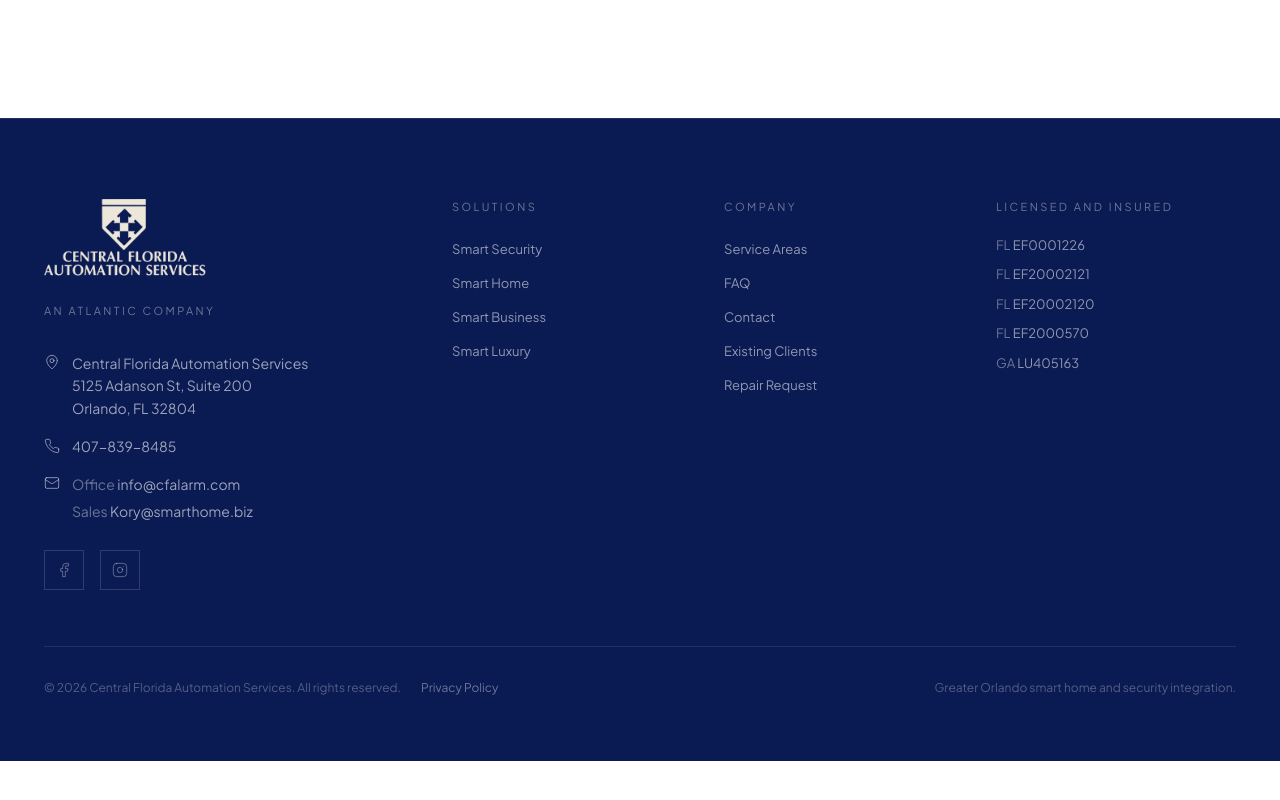
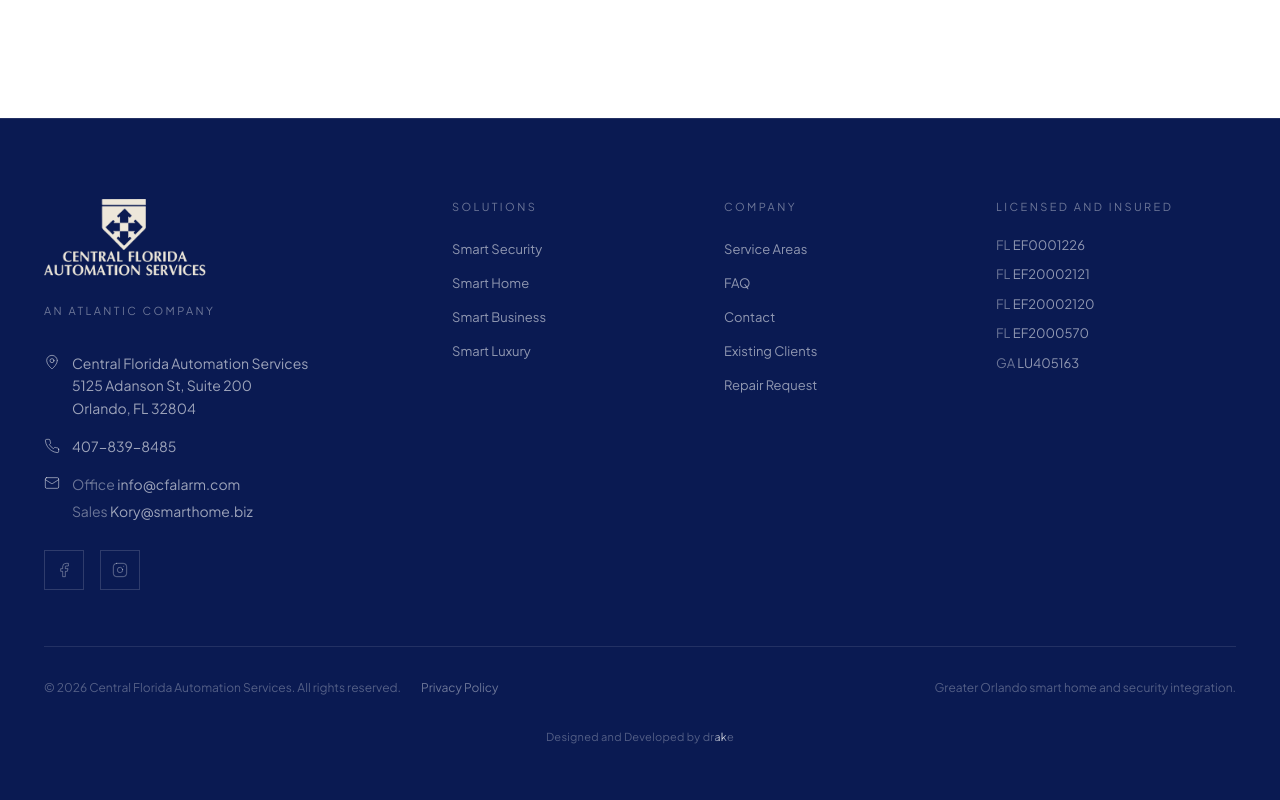
Before and after one commit to Drakebellisarii/Central-Florida-Alarm, a Next.js app: page /contact in a window 1280 px wide. Shown: the part 1425-2225 px from the top of the page. Before the commit the page ends 2186 px from the top, so only its background shows below. Built offline with nearby package versions, Linux system fonts and the light colour scheme; no server answers.

Commit message:
adding name

```diff
--- a/app/globals.css
+++ b/app/globals.css
@@ -374,3 +374,46 @@
     stroke: transparent;
   }
 }
+
+
+/* ------------------------------------------------------------------ */
+/* Footer site credit                                                  */
+/* ------------------------------------------------------------------ */
+
+/* A band of white light sweeping through the same dim gray as the rest
+   of the line. The image is twice the text's width and repeats, so
+   shifting it by one full image width (100% → -100%) loops with no
+   visible seam. */
+@keyframes credit-shimmer {
+  from { background-position: 100% 50%; }
+  to { background-position: -100% 50%; }
+}
+
+.credit-shimmer {
+  /* Matches the line's text-white/30 at rest. */
+  --credit-rest: rgba(255, 255, 255, 0.3);
+  background-image: linear-gradient(
+    100deg,
+    var(--credit-rest) 0%,
+    var(--credit-rest) 38%,
+    rgba(255, 255, 255, 0.95) 50%,
+    var(--credit-rest) 62%,
+    var(--credit-rest) 100%
+  );
+  background-size: 200% 100%;
+  background-position: 100% 50%;
+  -webkit-background-clip: text;
+  background-clip: text;
+  color: transparent;
+}
+
+a:hover > .credit-shimmer,
+a:focus-visible > .credit-shimmer {
+  --credit-rest: rgba(255, 255, 255, 0.8);
+}
+
+@media (prefers-reduced-motion: no-preference) {
+  .credit-shimmer {
+    animation: credit-shimmer 4.5s linear infinite;
+  }
+}
--- a/components/Footer.tsx
+++ b/components/Footer.tsx
@@ -155,6 +155,23 @@
             {BUSINESS.region} smart home and security integration.
           </p>
         </div>
+
+        {/* Site credit */}
+        <p className="mt-8 text-center font-sans text-[0.6875rem] tracking-wide text-white/30">
+          Designed and Developed by{" "}
+          <a
+            href="https://drakebellisari.com"
+            target="_blank"
+            rel="noopener"
+            className="group relative inline-block align-baseline focus-visible:outline-none focus-visible:ring-2 focus-visible:ring-white/30"
+          >
+            <span className="credit-shimmer">drake</span>
+            <span
+              aria-hidden
+              className="absolute inset-x-0 -bottom-0.5 h-px origin-left scale-x-0 bg-white/60 transition-transform duration-500 ease-expo group-hover:scale-x-100 group-focus-visible:scale-x-100"
+            />
+          </a>
+        </p>
       </div>
     </footer>
   );
```
Also changed, not shown: 1 other file (tests, documents, lock files or other folders).
